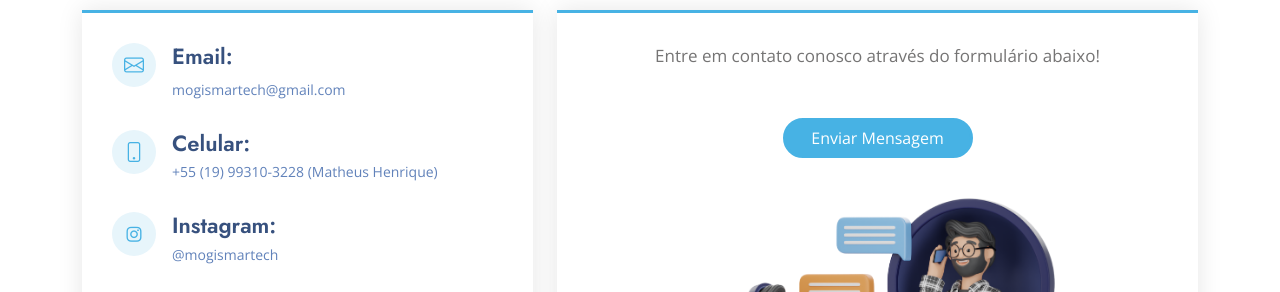
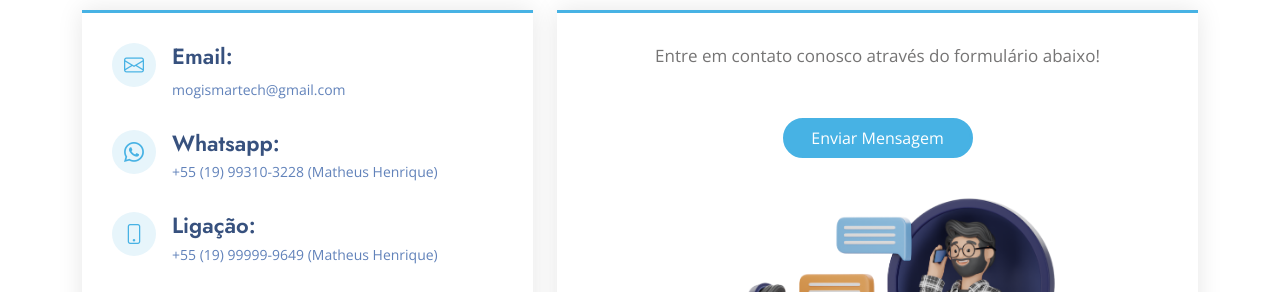
Before and after one commit to rafaelmings/mogismartech, a plain HTML site: page index.html in a window 1280 px wide. Shown: the part 4400-4692 px from the top of the page. Drawn offline with nearby package versions, Linux system fonts and the light colour scheme; grey boxes are pictures that could not be loaded.

Commit message:
add call number

```diff
--- a/index.html
+++ b/index.html
@@ -419,9 +419,15 @@
               </div>
 
               <div class="phone">
+                <i class="bi bi-whatsapp"></i>
+                <h4>Whatsapp:</h4>
+                <p>+55 (19) 99310-3228 (Matheus Henrique)</p>
+              </div>
+
+              <div class="phone">
                 <i class="bi bi-phone"></i>
-                <h4>Celular:</h4>
-                <p>+55 (19) 99310-3228 (Matheus Henrique)</p>
+                <h4>Ligação:</h4>
+                <p>+55 (19) 99999-9649 (Matheus Henrique)</p>
               </div>
 
               <div class="phone">
```
